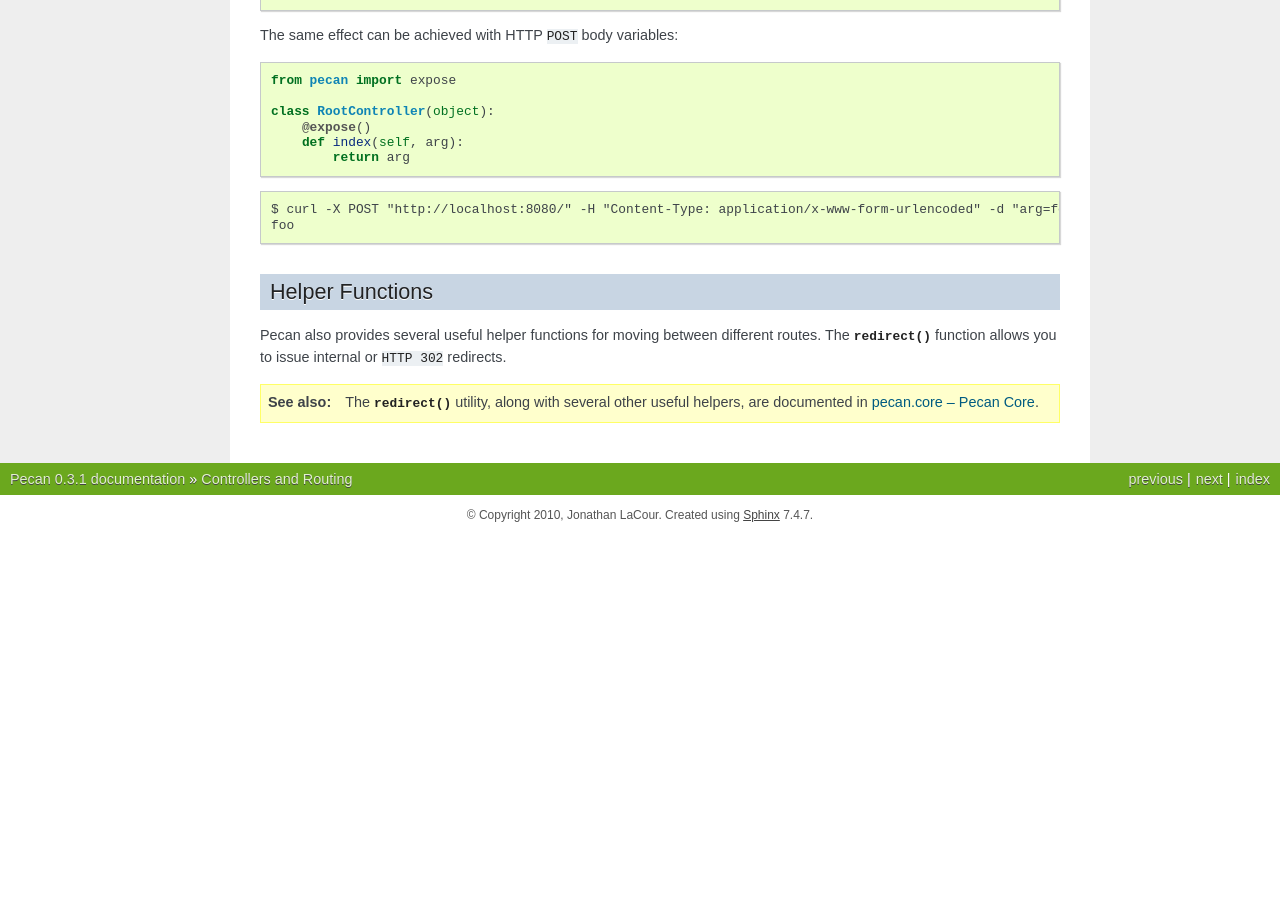
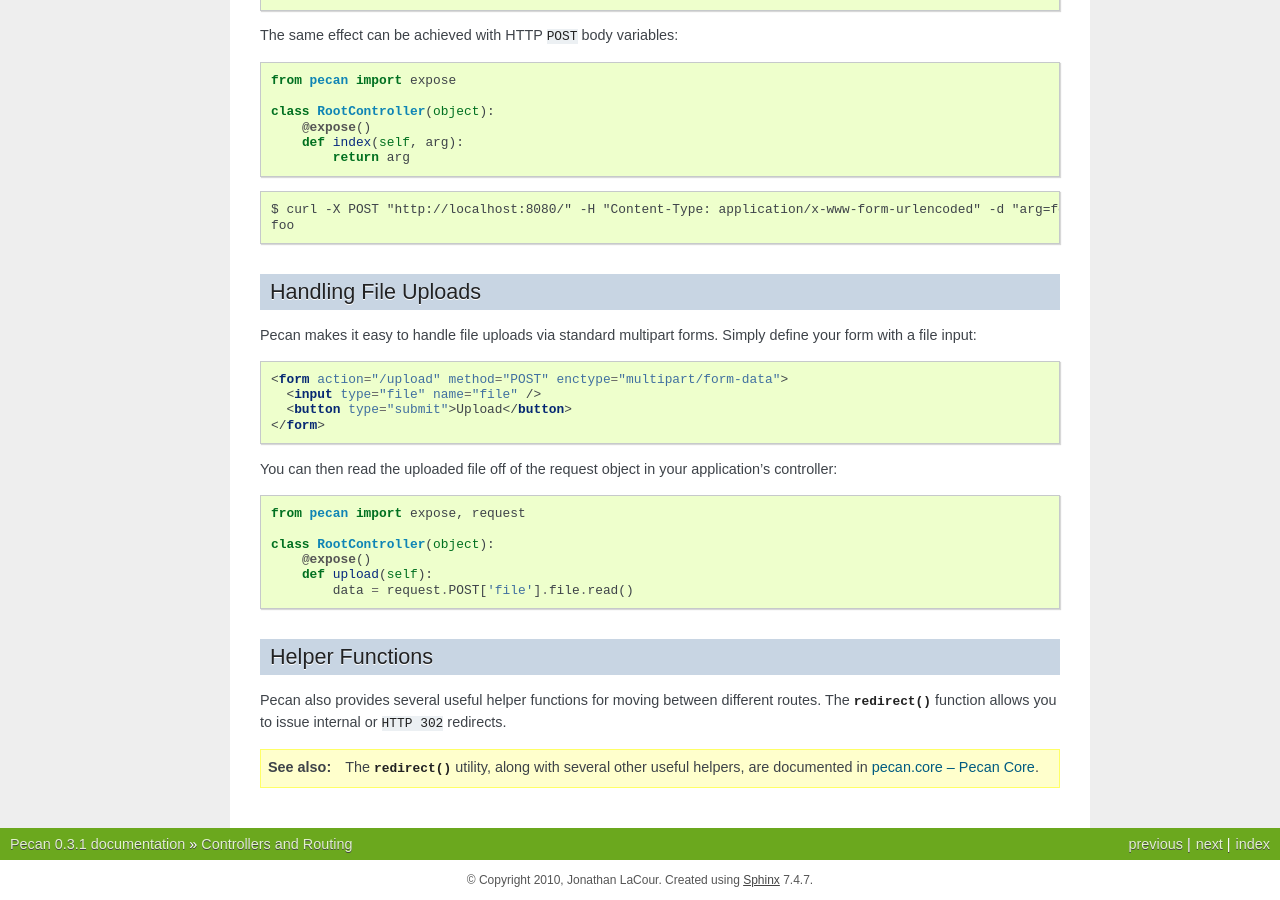
Before and after one commit to stackforge/pecan, a Sphinx documentation site: the page built from docs/source/routing.rst, in a window 1280 px wide and 900 px high, scrolled down 4633 px. Built offline with Sphinx 7.4.7, drawn with Linux system fonts in a browser that asks for light colours; before the commit the page ends 5168 px from its top, so only the background shows below that; some of the changed text lies outside the part shown.

Commit message:
Documenting multipart file uploads. Resolves #229.

```diff
--- a/docs/source/routing.rst
+++ b/docs/source/routing.rst
@@ -329,6 +329,31 @@
     $ curl -X POST "http://localhost:8080/" -H "Content-Type: application/x-www-form-urlencoded" -d "arg=foo"
     foo
 
+Handling File Uploads
+---------------------
+
+Pecan makes it easy to handle file uploads via standard multipart forms. Simply
+define your form with a file input:
+
+.. code-block:: html
+
+    <form action="/upload" method="POST" enctype="multipart/form-data">
+      <input type="file" name="file" />
+      <button type="submit">Upload</button>
+    </form>
+
+You can then read the uploaded file off of the request object in your
+application's controller:
+
+::
+
+    from pecan import expose, request
+
+    class RootController(object):
+        @expose()
+        def upload(self):
+            data = request.POST['file'].file.read()
+
 Helper Functions
 ----------------
 
```
